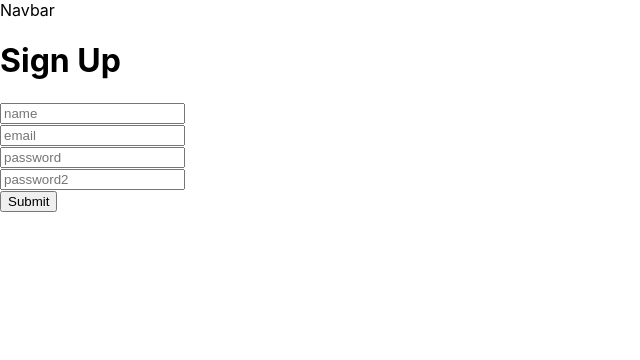
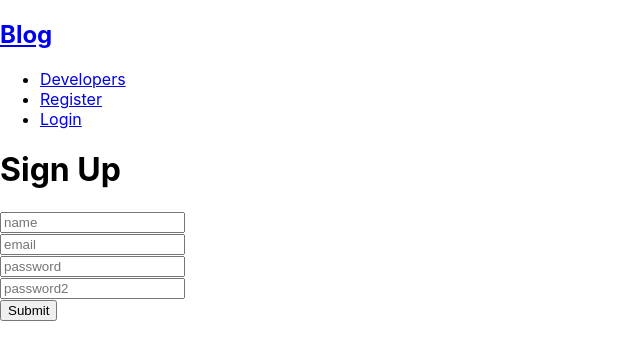
Before and after one commit to r0mka/blog, a React (Create React App) app in the folder client/: page /register in a window 1280 px wide. Shown: the top 360 px of the page, without its empty margins (0-640 px from the left). Built offline with nearby package versions, Linux system fonts and the light colour scheme; no server answers.

Commit message:
Add Login Logout

```diff
--- a/client/src/actions/auth.js
+++ b/client/src/actions/auth.js
@@ -1,5 +1,5 @@
 import api from '../utils/api';
-import setAuthToken from '../utils/setAuthToken';
+
 import { setAlert } from './alert';
 import {
   REGISTER_SUCCESS,
@@ -15,7 +15,6 @@ import {
 export const loadUser = () => async (dispatch) => {
   try {
     const res = await api.get('/auth');
-
     dispatch({
       type: USER_LOADED,
       payload: res.data,
--- a/client/src/components/auth/Login.jsx
+++ b/client/src/components/auth/Login.jsx
@@ -2,6 +2,7 @@ import React from 'react';
 import { login } from '../../actions/auth';
 import { connect } from 'react-redux';
 import { Redirect } from 'react-router-dom';
+import PropTypes from 'prop-types';
 class Login extends React.Component {
   constructor(props) {
     super(props);
@@ -47,7 +48,10 @@ class Login extends React.Component {
     );
   }
 }
-
+Login.propTypes = {
+  login: PropTypes.func.isRequired,
+  isAuthenticated: PropTypes.bool,
+};
 const mapStateToProps = (state) => ({
   isAuthenticated: state.auth.isAuthenticated,
 });
--- a/client/src/components/layout/Navbar.jsx
+++ b/client/src/components/layout/Navbar.jsx
@@ -1,7 +1,60 @@
 import React from 'react';
+import { connect } from 'react-redux';
+import { logout } from '../../actions/auth';
+import { Link } from 'react-router-dom';
+class Navbar extends React.Component {
+  render() {
+    const guestLinks = (
+      <ul>
+        <li>
+          <Link to="/profiles">Developers</Link>
+        </li>
+        <li>
+          <Link to="/register">Register</Link>
+        </li>
+        <li>
+          <Link to="/login">Login</Link>
+        </li>
+      </ul>
+    );
+    const authLinks = (
+      <ul>
+        <li>
+          <Link to="/profiles">Bloggers</Link>
+        </li>
+        <li>
+          <Link to="/posts">Posts</Link>
+        </li>
+        <li>
+          <Link to="/dashboard">
+            <i className="fas fa-user" />{' '}
+            <span className="hide-sm">Dashboard</span>
+          </Link>
+        </li>
+        <li>
+          <a onClick={this.props.logout} href="#!">
+            <i className="fas fa-sign-out-alt" />{' '}
+            <span className="hide-sm">Logout</span>
+          </a>
+        </li>
+      </ul>
+    );
 
-export default class Navbar extends React.Component {
-  render() {
-    return <nav>Navbar</nav>;
+    return (
+      <nav>
+        <h1>
+          <Link to="/">
+            <i className="fas fa-code" /> Blog
+          </Link>
+        </h1>
+        <React.Fragment>
+          {this.props.isAuthenticated ? authLinks : guestLinks}
+        </React.Fragment>
+      </nav>
+    );
   }
 }
+const mapStateToProps = (state) => ({
+  isAuthenticated: state.auth.isAuthenticated,
+});
+export default connect(mapStateToProps, { logout })(Navbar);
--- a/client/src/reducers/auth.js
+++ b/client/src/reducers/auth.js
@@ -8,6 +8,7 @@ import {
   LOGOUT,
   ACCOUNT_DELETED,
 } from '../actions/types';
+import setAuthToken from '../utils/setAuthToken';
 
 const initialState = {
   token: localStorage.getItem('token'),
@@ -29,7 +30,8 @@ function authReducer(state = initialState, action) {
       };
     case REGISTER_SUCCESS:
     case LOGIN_SUCCESS:
-      localStorage.setItem('token', payload.token);
+      setAuthToken(payload.token);
+
       return {
         ...state,
         ...payload,
@@ -46,7 +48,7 @@ function authReducer(state = initialState, action) {
       };
     case AUTH_ERROR:
     case LOGOUT:
-      localStorage.removeItem('token');
+      setAuthToken(null);
       return {
         ...state,
         token: null,
```
